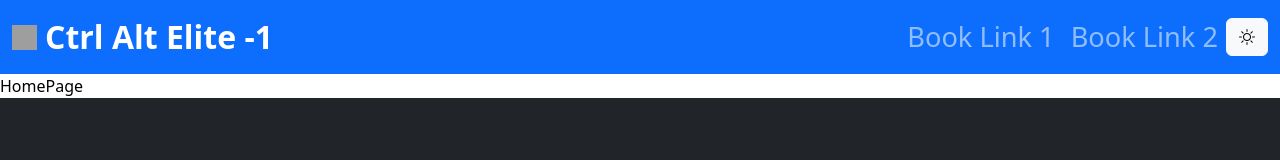
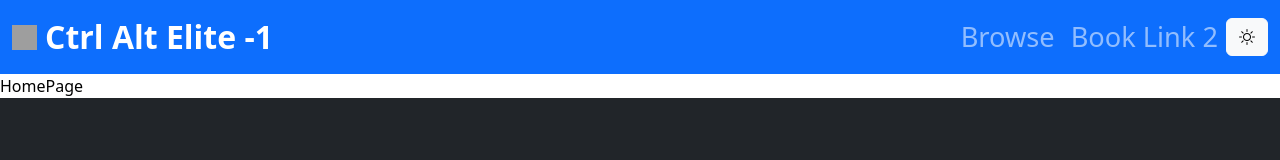
Before and after one commit to shoc71/Novel-Seeker, a React (Vite) app in the folder client/: page / in a window 1280 px wide. Shown: the top 160 px of the page. Built offline with nearby package versions, Linux system fonts and the light colour scheme; grey boxes are pictures that could not be loaded.

Commit message:
navbar link for browse added

```diff
--- a/client/src/components/NavBar.jsx
+++ b/client/src/components/NavBar.jsx
@@ -30,8 +30,8 @@ function NavBar({ isDarkMode, toggleTheme }) {
         <div className="collapse navbar-collapse" id="navbarNav">
           <ul className="navbar-nav ms-auto">
             <li className="nav-item">
-              <Link className="nav-link" to="/about" style={{ fontSize: '1.7rem' }}>
-                Book Link 1
+              <Link className="nav-link" to="/browse" style={{ fontSize: '1.7rem' }}>
+                Browse
               </Link>
             </li>
             <li className="nav-item">
```
